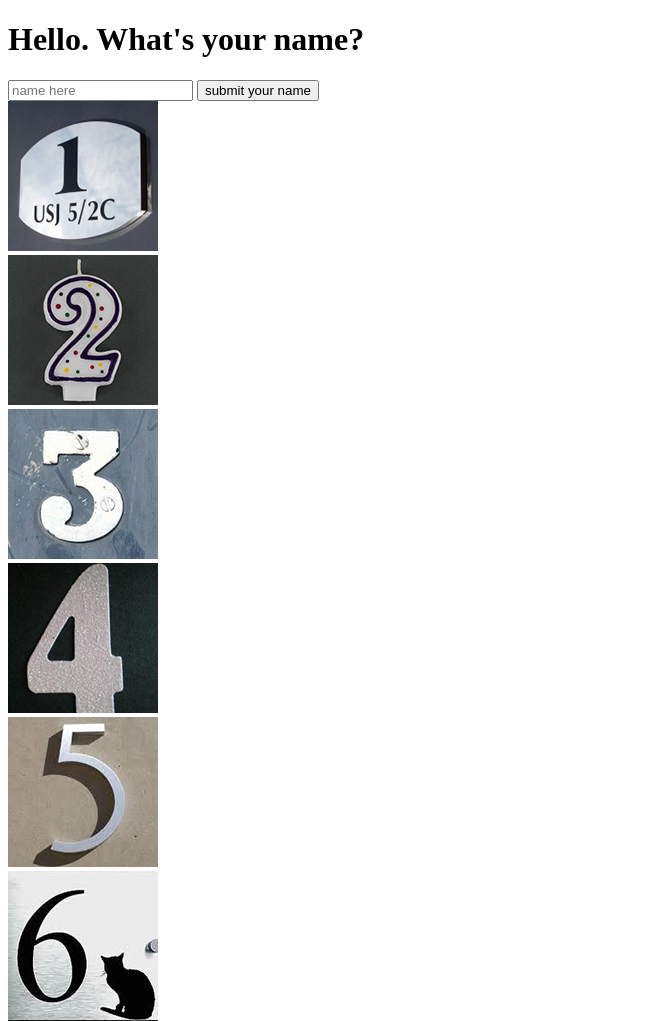
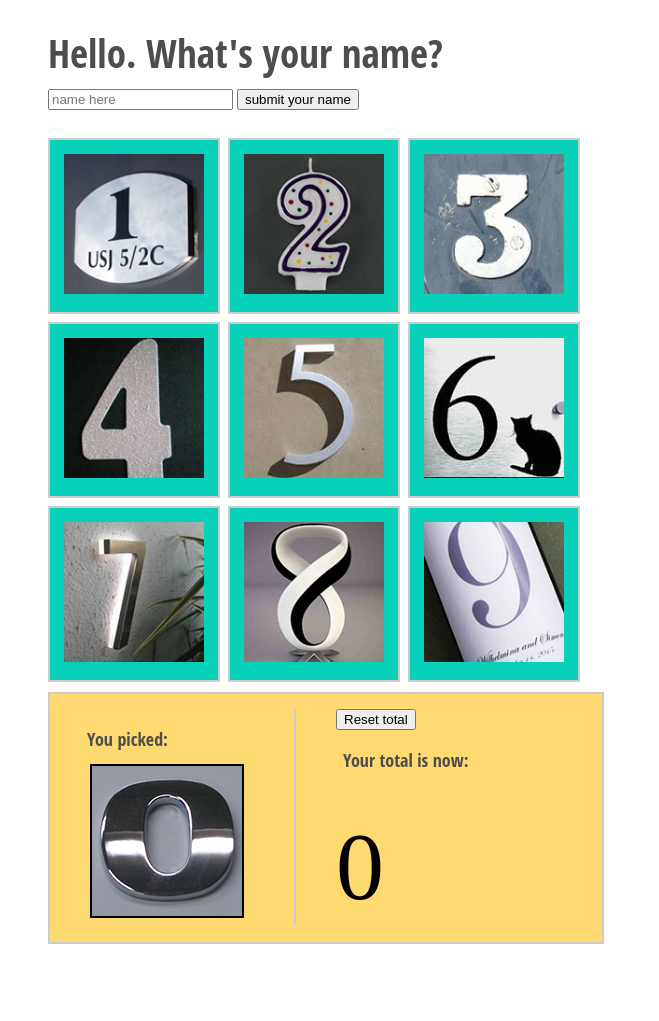
Before and after one commit to elizalive/NICAR-template, a plain HTML site: page index.html in a window 1280 px wide. Shown: the top 1021 px of the page, without its empty margins (0-659 px from the left). After the commit the page ends 954 px from the top, so only its background shows below. Drawn offline with Linux system fonts and the light colour scheme.

Commit message:
added styling

```diff
--- a/css/styles.css
+++ b/css/styles.css
@@ -2,3 +2,80 @@
    Author: Peggy Bustamante
    Date: February 2015
 */
+
+#container {
+	margin-left:40px;
+}
+
+#header{
+	width: 667px;
+	margin-bottom: 20px;
+}
+
+#header h1{
+	font: 39px Arial;
+	margin-bottom: 10px;
+	color: #4d4d4d;
+	font-family: 'Open Sans Condensed', sans-serif;
+	font-weight: bold;
+}
+
+#gallery{
+	width: 541px;
+	border: none;
+	overflow: hidden;
+	padding: none;
+}
+
+.thumbnail{
+	float: left;
+	margin: 8px 8px 0 0;
+	border: 2px solid #ccc;
+	background-color: #08D1B9;
+	padding: 10px;
+}
+
+.thumb_img{
+	width: 140px;
+	border: 4px solid #08D1B9;
+}
+
+#display_results {
+	width: 521px;
+	border: 2px solid #ccc;
+	background-color: #FFDA70;
+	padding: 15px 1px 10px 30px;
+	margin: 10px 10px 10px 0;
+	overflow: hidden;
+	clear: both;
+}
+
+#display_total, #display_num {
+	float: left;
+}
+
+#display_total {
+	border-left: 2px solid #ccc;
+	margin-left: 40px;
+	padding-left: 40px;
+	height: 216px;
+}
+
+.display_txt {
+	margin-left: 7px;
+	margin-bottom: 3px;
+	color: #4d4d4d;
+	font-family: 'Open Sans Condensed', sans-serif;
+	font-weight: bold;
+	font-size: 18px;
+}
+
+#display_img {
+	margin:10px;
+	border: 2px solid black;
+}
+
+#total {
+	font-size: 96px;
+	margin-top: .4em;
+}
--- a/js/script.js
+++ b/js/script.js
@@ -8,6 +8,44 @@ $(document).ready(function(){ // begin document.ready block
 
 	var total = 0;
 
-	// jQuery will go here
+/** create the color-change hover **/
+
+	$(".thumbnail").hover(function(){
+		$(this).css({"background-color":"#FFDA70"});
+	}, function(){
+		$(this).css({"background-color":"#08D1B9"});
+	});
+
+/** updating the total **/
+
+	var total = 0;
+
+	$(".thumb_img").click(function(){
+		var numvalue = $(this).attr("num-value");
+		total = total + parseInt(numvalue);
+		$("#total").html(total);
+	/** updating the number display image **/
+
+	// place in the .thumb_img.click section
+
+		var photo_src = $(this).attr("src");
+		$("#display_img").attr("src", photo_src);
+	});
+
+/** resetting the total **/
+
+	$("#btn_reset").click(function(){
+		total = 0;
+		$("#total").html(total);
+		$("#display_img").attr("src", "img/num0.jpg");
+	});
+
+
+/** adding your greeting **/
+
+	$("#btn_yourname").click(function(){
+		var yourname = $("#yourname").val();
+		$("#hellotext").html("Hello, " + yourname + "!");
+	});
 
 }); //end document.ready block
```
